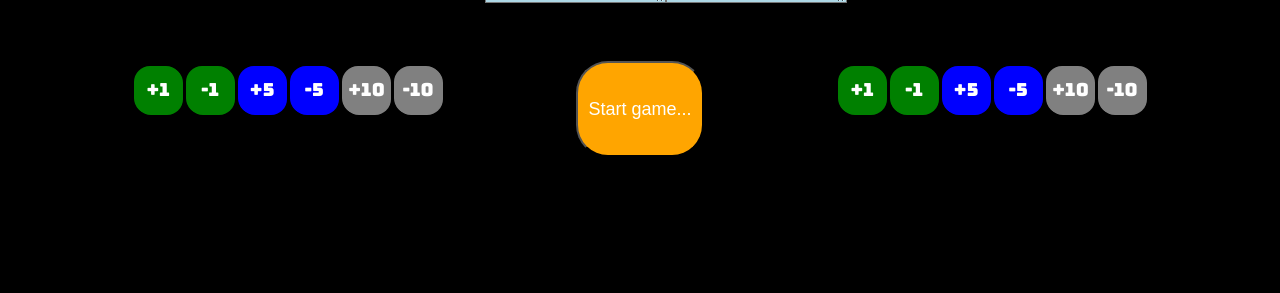
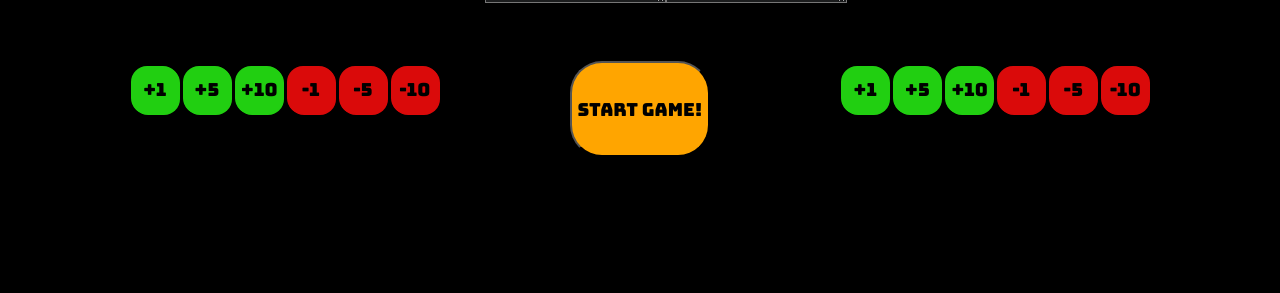
Before and after one commit to NateOliveira/MTGLifeCounter, a plain HTML site: page index.html in a window 1280 px wide. Shown: the part 555-848 px from the top of the page. Drawn offline with Linux system fonts and the light colour scheme.

Commit message:
Algumas alterações no css

```diff
--- a/assets/style.css
+++ b/assets/style.css
@@ -81,57 +81,47 @@
     }
 
     #btn_incrementar-1-1,
-    #btn_decrementar-1-1,
     #btn_incrementar-2-1,
-    #btn_decrementar-2-1 {
+    #btn_incrementar-1-5,
+    #btn_incrementar-2-5,
+    #btn_incrementar-1-10,
+    #btn_incrementar-2-10 {
         font-family: 'Bungee', cursive;
         font-size: 18px;
         border: none;
-        box-shadow: 1px 1px green;
-        background-color: green;
+        box-shadow: 1px 1px rgb(33, 207, 17);
+        background-color: rgb(33, 207, 17);
         width: 3rem;
         height: 3rem;
-        color: #FFF;
+        color: rgb(0, 0, 0);
         border-radius: 1rem;
     }
 
-    #btn_incrementar-1-5,
+    #btn_decrementar-1-1,
+    #btn_decrementar-2-1,
     #btn_decrementar-1-5,
-    #btn_incrementar-2-5,
-    #btn_decrementar-2-5 {
-        font-family: 'Bungee', cursive;
-        font-size: 18px;
-        border: none;
-        box-shadow: 1px 1px blue;
-        background-color: blue;
-        width: 3rem;
-        height: 3rem;
-        color: #FFF;
-        border-radius: 1rem;
-    }
-
-    #btn_incrementar-1-10,
+    #btn_decrementar-2-5,
     #btn_decrementar-1-10,
-    #btn_incrementar-2-10,
     #btn_decrementar-2-10 {
         font-family: 'Bungee', cursive;
         font-size: 18px;
         border: none;
-        box-shadow: 1px 1px gray;
-        background-color: gray;
+        box-shadow: 1px 1px rgb(218, 10, 10);
+        background-color: rgb(218, 10, 10);
         width: 3rem;
         height: 3rem;
-        color: #FFF;
+        color: rgb(0, 0, 0);
         border-radius: 1rem;
     }
 
     #btn_main {
-        width: 8rem;
+        font-family: 'Bungee', cursive;
+        font-size: 2rem width: 8rem;
         height: 6rem;
         background-color: orange;
         border-radius: 2rem;
         font-size: 18px;
-        color: #FFF;
+        color: rgb(0, 0, 0);
     }
 
     .button {
@@ -139,5 +129,5 @@
     }
 
     .history textarea {
-        background-color: lightblue;
+        background-color: rgb(27, 28, 29);
     }
--- a/index.html
+++ b/index.html
@@ -87,24 +87,24 @@
         <div class="control-1">
             <p id="contador-1"></p>
             <button id="btn_incrementar-1-1" type="button" class="button">+1</button>
+            <button id="btn_incrementar-1-5" type="button" class="button">+5</button>
+            <button id="btn_incrementar-1-10" type="button" class="button">+10</button>
             <button id="btn_decrementar-1-1" type="button" class="button">-1</button>
-            <button id="btn_incrementar-1-5" type="button" class="button">+5</button>
             <button id="btn_decrementar-1-5" type="button" class="button">-5</button>
-            <button id="btn_incrementar-1-10" type="button" class="button">+10</button>
             <button id="btn_decrementar-1-10" type="button" class="button">-10</button>
         </div>
 
         <div class="button-main">
-            <button id="btn_main" type="button" class="button">Start game...</button>
+            <button id="btn_main" type="button" class="button">start game!</button>
         </div>
 
         <div class="control-2">
             <p id="contador-2"></p>
             <button id="btn_incrementar-2-1" type="button" class="button">+1</button>
+            <button id="btn_incrementar-2-5" type="button" class="button">+5</button>
+            <button id="btn_incrementar-2-10" type="button" class="button">+10</button>
             <button id="btn_decrementar-2-1" type="button" class="button">-1</button>
-            <button id="btn_incrementar-2-5" type="button" class="button">+5</button>
             <button id="btn_decrementar-2-5" type="button" class="button">-5</button>
-            <button id="btn_incrementar-2-10" type="button" class="button">+10</button>
             <button id="btn_decrementar-2-10" type="button" class="button">-10</button>
         </div>
     </div>
```
